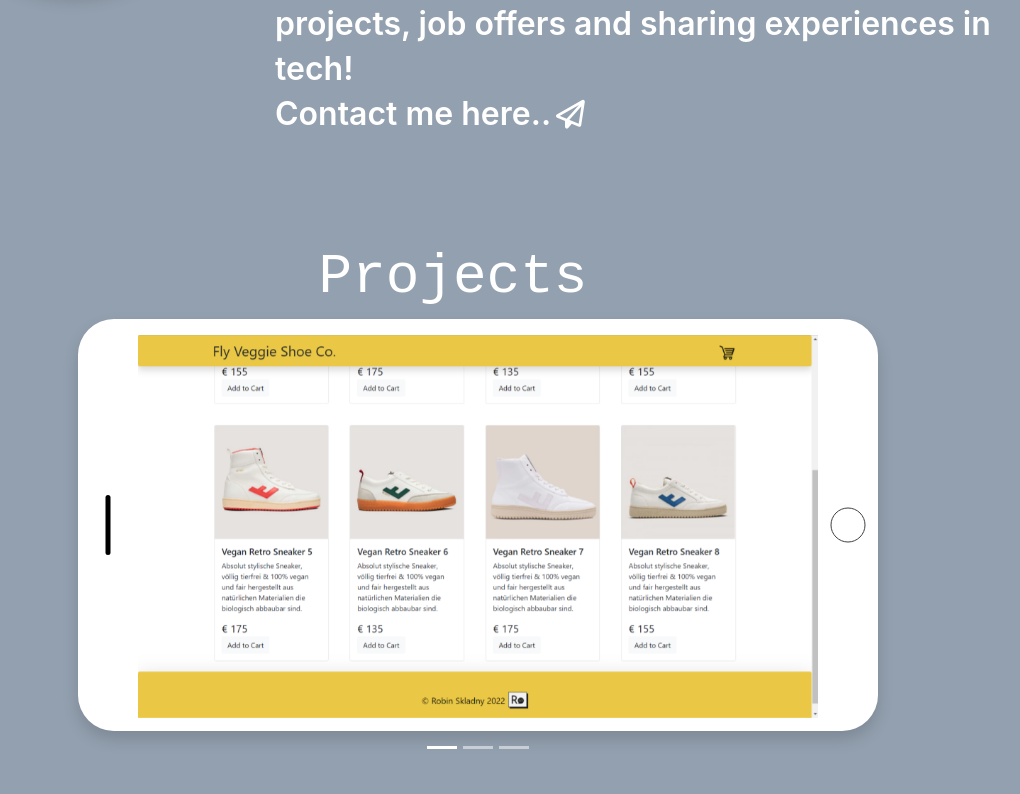
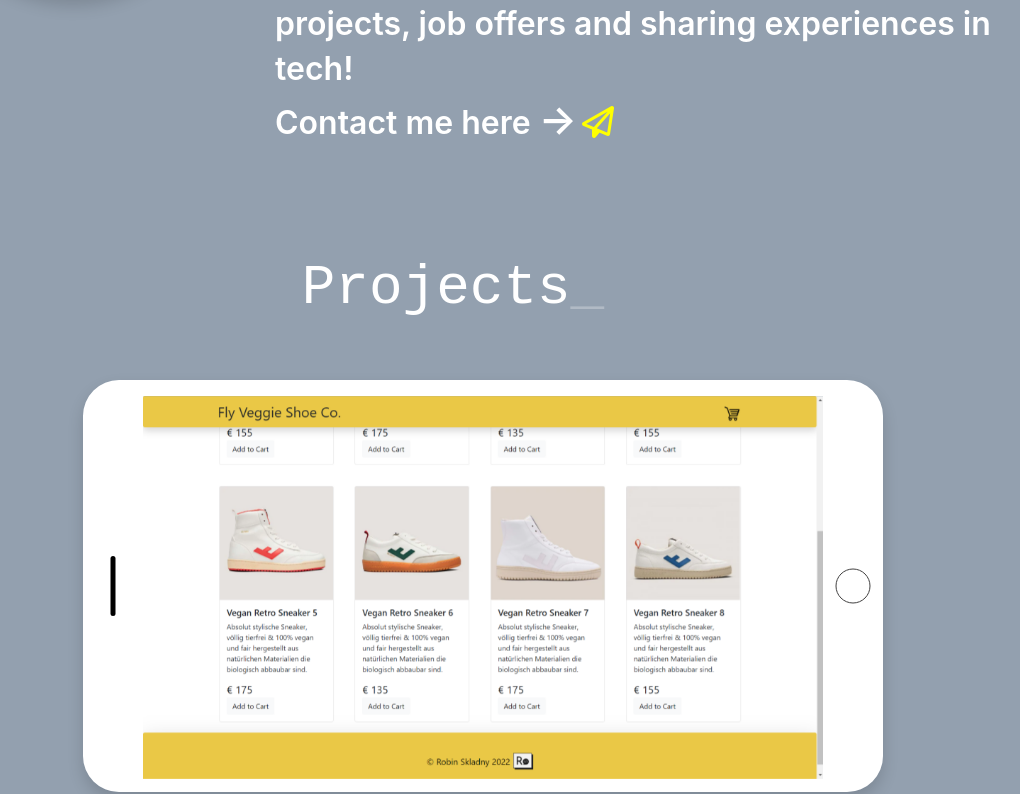
Before and after one commit to Robynio/My-Portfolio, a React (Create React App) app: page / in a window 1280 px wide. Shown: the part 1568-2362 px from the top of the page, without its empty margins (187-1207 px from the left). Built offline with nearby package versions, Linux system fonts and the light colour scheme.

Commit message:
last change font size

```diff
--- a/src/assets/styles/_hero.scss
+++ b/src/assets/styles/_hero.scss
@@ -30,7 +30,7 @@ $herobackgroundpic: "../images/Wavy-hero-bckgrd.jpg";
     font-size: 3rem;
   }
   @media(max-width: 600px){
-    font-size: 2.3rem;
+    font-size: 2.5rem;
 
 }
 }
--- a/src/assets/styles/_projects.scss
+++ b/src/assets/styles/_projects.scss
@@ -16,8 +16,11 @@
   color: white;
   padding-top: 20vh;
   @media(max-width: 1385px){
+    margin-bottom: 50px;
     padding-top: 0;
   }
+
+
 }
 
 /* The device with borders */
@@ -25,14 +28,14 @@
     position: relative;
     width: 800px;
     height: 412px;
-
+    margin-left: 60px;
     border: 16px white solid;
     border-left: 60px white solid;
   border-right: 60px white solid;
     border-radius: 36px;
     @media(max-width: 1004px){
 
-
+        margin: 0 auto;
         width: 357px;
         height: 640px;
         border: 16px #ffffff solid;
--- a/src/components/AboutMe.jsx
+++ b/src/components/AboutMe.jsx
@@ -26,7 +26,7 @@ function AboutMe() {
               a regular basis. I am open to freelance work, collaborate on
               coding projects, job offers and sharing experiences in tech!
               <br />
-              Contact me here..
+              Contact me here <span style={{ fontSize: "40px" }}>&rarr;</span>
               <a
                 href="#contacts"
                 style={{
@@ -36,8 +36,8 @@ function AboutMe() {
                 <i
                   className="fa-regular fa-paper-plane"
                   style={{
-                    fontSize: "1.8rem",
-                    color: "white",
+                    fontSize: "2rem",
+                    color: "yellow",
                     marginLeft: "5px",
                   }}
                 ></i>
--- a/src/components/Projects.jsx
+++ b/src/components/Projects.jsx
@@ -2,16 +2,13 @@ import React from "react";
 
 function Projects() {
   return (
-    <section>
+    <section id="projects">
       <div className="projects-container">
-        <div className="projects">Projects</div>
+        <div className="projects">
+          Projects<span className="blink_me">_</span>
+        </div>
 
-        <div
-          className="shadow rounded-sm tablet content"
-          style={{
-            marginLeft: "50px",
-          }}
-        >
+        <div className="shadow rounded-sm tablet content">
           <div
             id="carouselExampleCaptions"
             className="carousel slide position-absolute"
```
